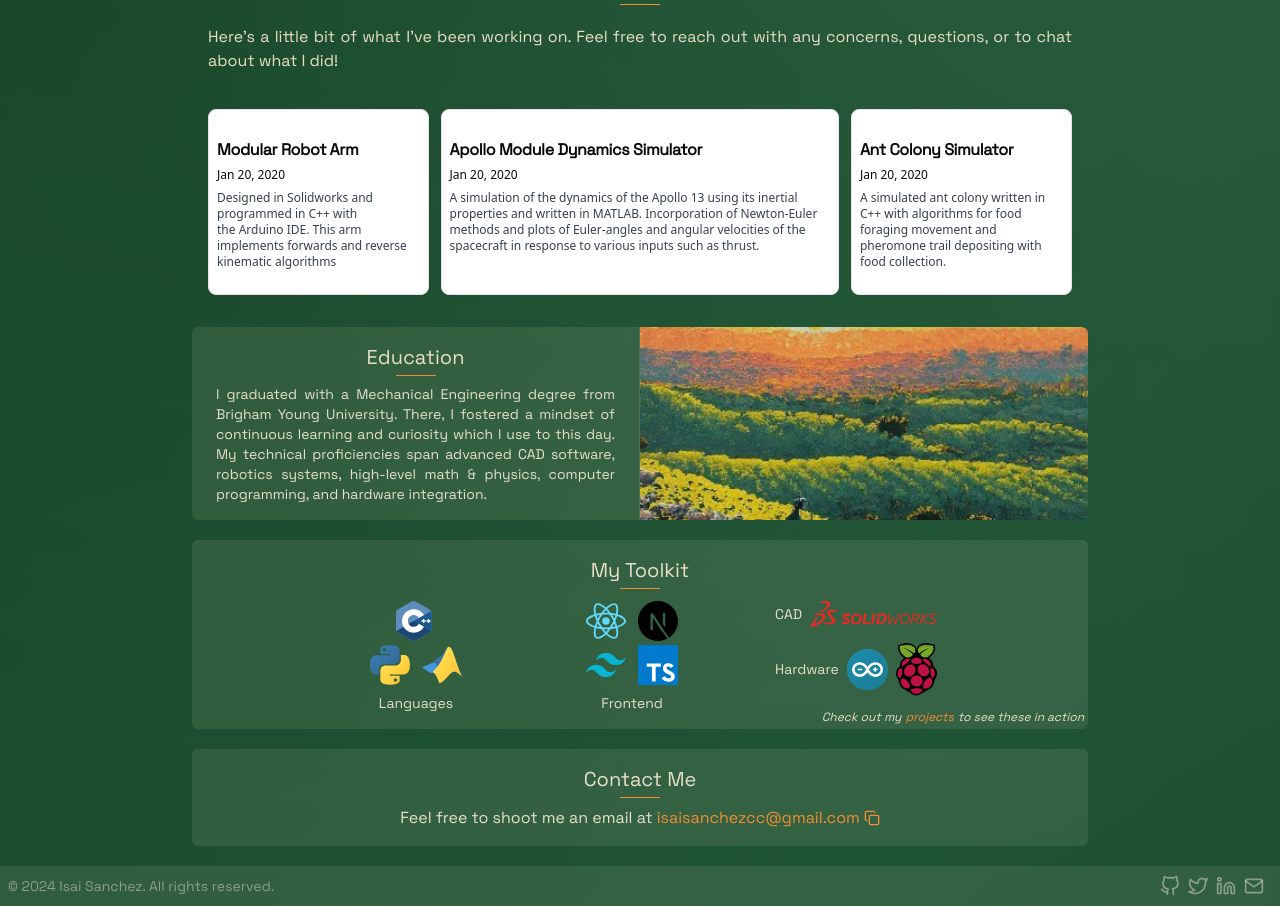
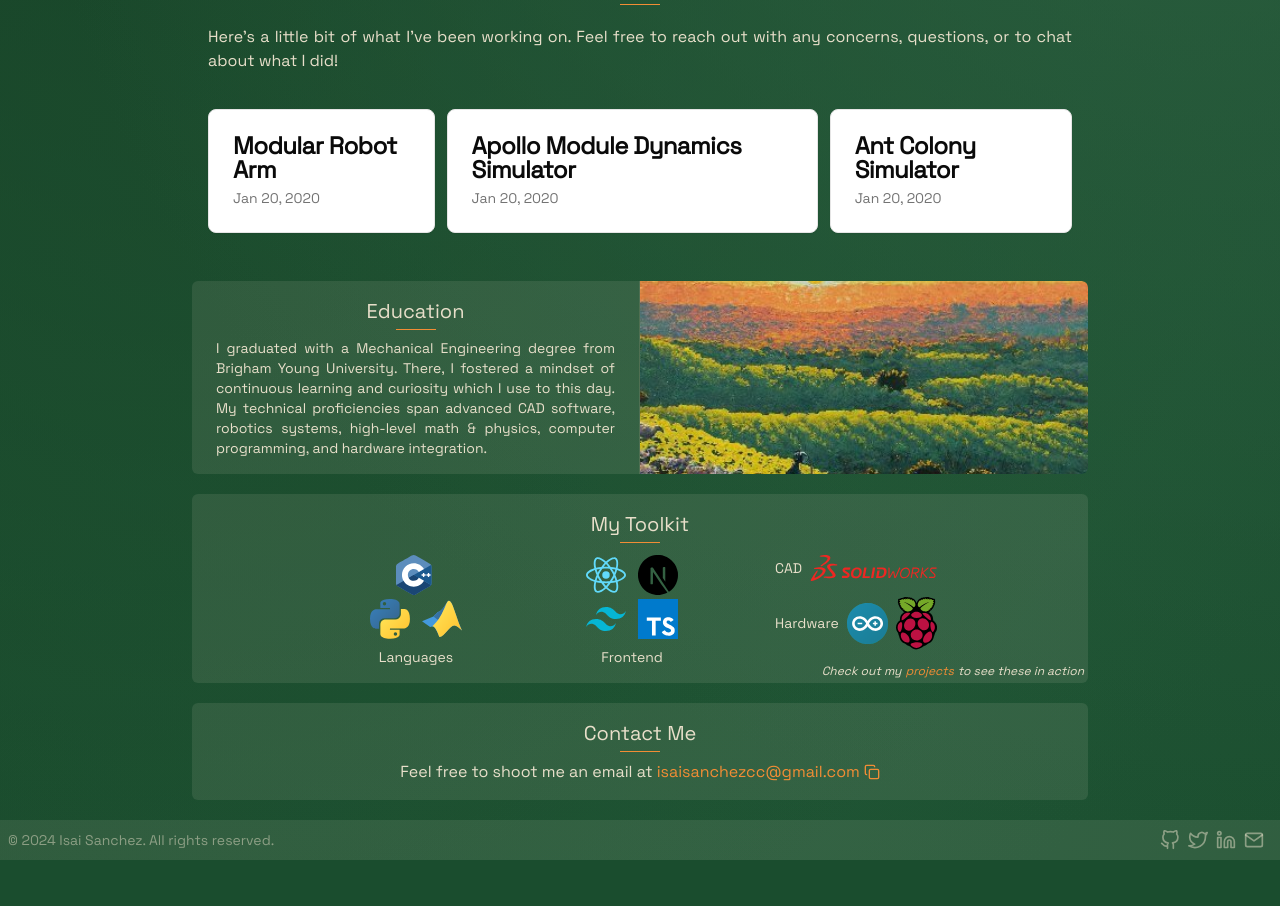
Before and after one commit to rahuljangirwork/rahuljangir.work, a Next.js app: page / in a window 1280 px wide. Shown: the part 854-1760 px from the top of the page. After the commit the page ends 1714 px from the top, so only its background shows below. Built offline with nearby package versions, Linux system fonts and the light colour scheme.

Commit message:
simplified by removing imports that aren't needed as of yet

```diff
--- a/app/components/project-cards.tsx
+++ b/app/components/project-cards.tsx
@@ -1,37 +1,33 @@
 import {
   Card,
-  CardDescription,
+  CardContent,
+  CardFooter,
   CardHeader,
   CardTitle,
+  CardDescription,
 } from "@/app/components/ui/card";
 import { getSortedPostsData } from "@/app/lib/projectposts";
 import Link from "next/link";
-import { cn } from "@/app/lib/utils";
-import Markdown from "react-markdown";
 
-export default async function ProjectCards() {
+export default async function ProjectCards({
+  className,
+}: {
+  className?: string;
+}) {
   const allPostsData = await getSortedPostsData();
   return (
-    <div className="w-full max-w-4xl mx-auto px-4 mb-8">
-      <ul className="flex justify-between gap-3">
-        {allPostsData.map(({ id, date, description, title }) => (
+    <div className="w-full max-w-4xl mx-auto px-4 text-palette-3 mb-12">
+      <ul className="flex gap-3">
+        {allPostsData.map(({ id, date, title }) => (
           <li key={id}>
-            <Card className="flex flex-col overflow-hidden border hover:shadow-lg transition-all duration-300 ease-out h-full">
-              <Link
-                href={`/projects/${id}`}
-                className={cn("block cursor-pointer")}
-              >
-                <CardHeader className="px-2">
-                  <div className="space-y-1">
-                    <CardTitle className="mt-1 text-base">{title}</CardTitle>
-                    <time className="font-sans text-xs">{date}</time>
-                    <Markdown className="prose max-w-full text-pretty font-sans text-xs text-muted-foreground dark:prose-invert">
-                      {description}
-                    </Markdown>
-                  </div>
+            <Link href={`/projects/${id}`}>
+              <Card className="flex flex-col h-full">
+                <CardHeader className="flex-grow">
+                  <CardTitle>{title}</CardTitle>
+                  <CardDescription>{date}</CardDescription>
                 </CardHeader>
-              </Link>
-            </Card>
+              </Card>
+            </Link>
           </li>
         ))}
       </ul>
```
